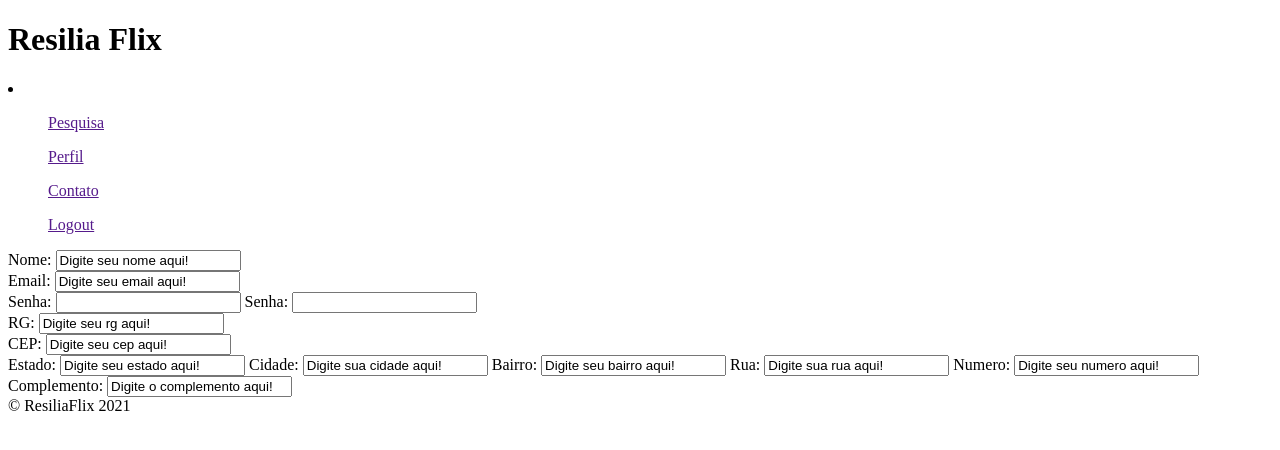
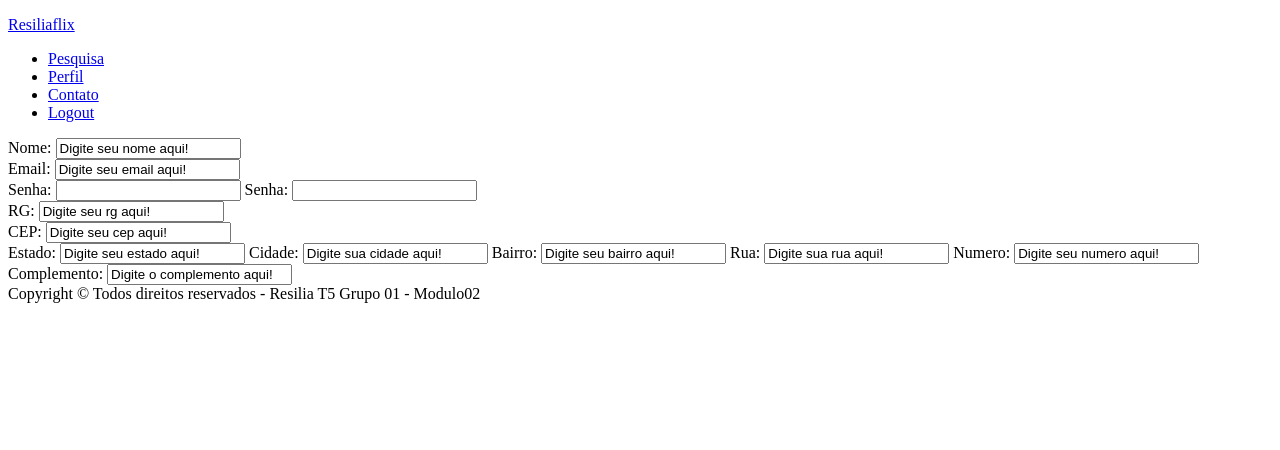
Before and after one commit to Sergiomms/resiliaFlix, a plain HTML site: page cadastro.html in a window 1280 px wide. Drawn offline with Linux system fonts and the light colour scheme.

Commit message:
fiz alterações na header e no footer

```diff
--- a/cadastro.html
+++ b/cadastro.html
@@ -11,16 +11,18 @@
 
 <body>
   <header>
-    <h1>Resilia Flix</h1>
-    <li>
-      <ul><a href=""">Pesquisa</a></ul>
-      <ul><a href=""">Perfil</a></ul>
-      <ul><a href=""">Contato</a></ul>
-      <ul><a href=""">Logout</a></ul>
-    </li>
+    <p><a href="#home">Resiliaflix</a></p>
+    <nav>
+      <ul class="navBar">
+        <li><a href="#pesquisa">Pesquisa</a></li>
+        <li><a href="#perfil">Perfil</a></li>
+        <li><a href="#contato">Contato</a></li>
+        <li><a href="#logout">Logout</a></li>
+      </ul>
+    </nav>
   </header>
   <main>
-    <form action="">
+    <form>
       <section class="formGroup">
         <label for="nome">
           Nome:
@@ -85,7 +87,7 @@
     </form>
   </main>
   <footer>
-    <span class="copy">&copy; ResiliaFlix 2021 </span>
+    <span id="copy">Copyright &copy; Todos direitos reservados - Resilia T5 Grupo 01 - Modulo02</span>
   </footer>
 </body>
 
```
Also changed, not shown: home.html (+10 -8 lines).
